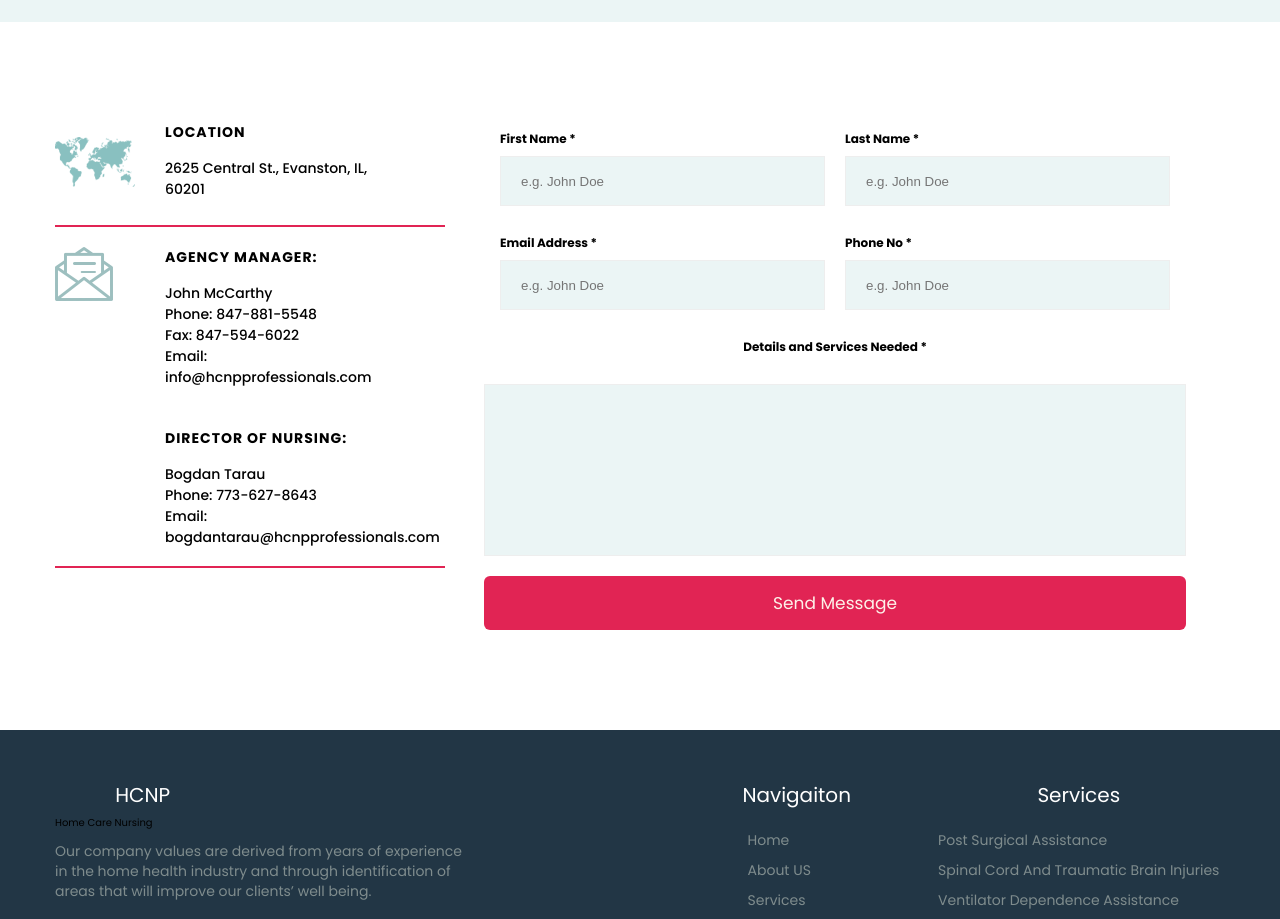
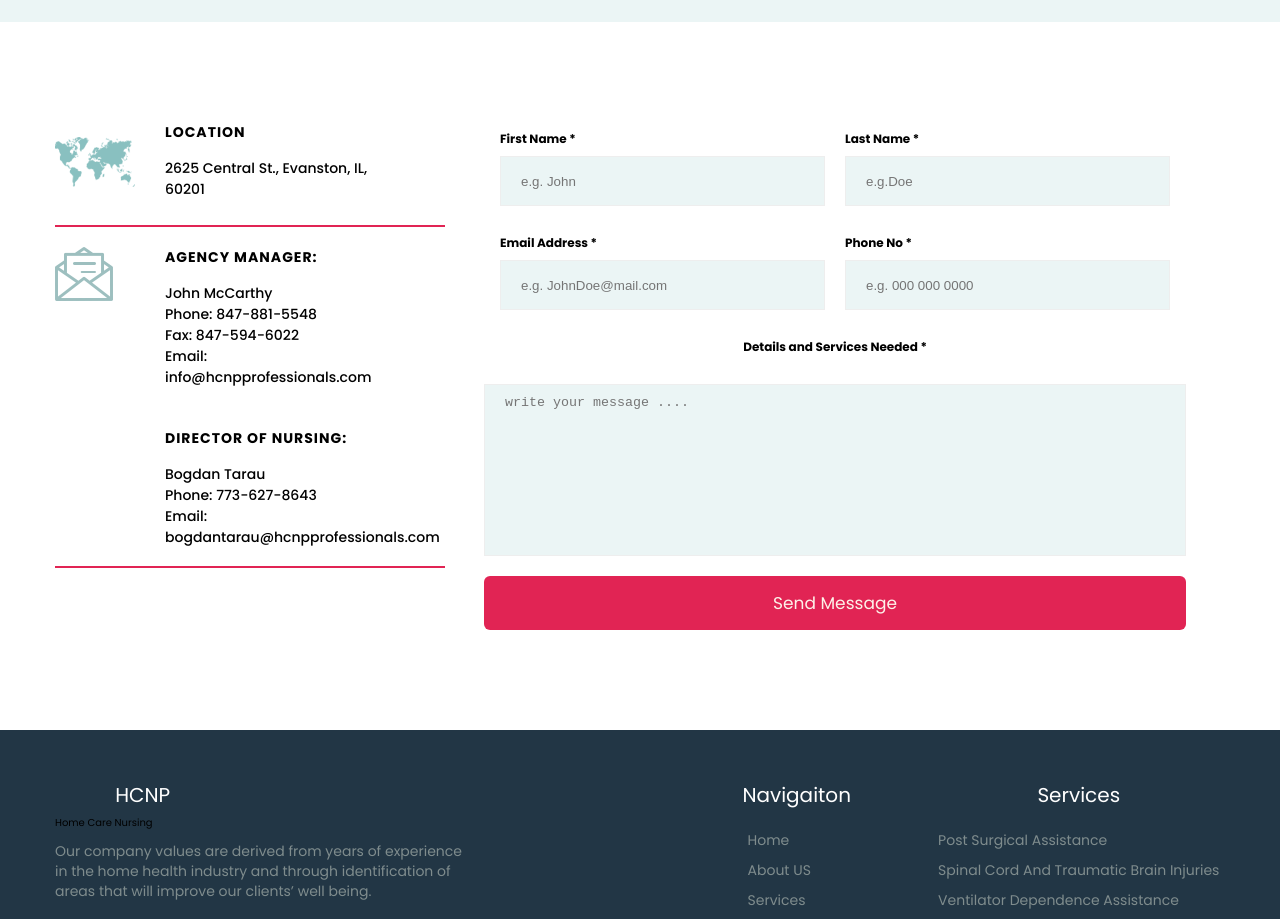
Before and after one commit to rusu55/hcnp-v2, a React (Create React App) app: page / in a window 1280 px wide. Shown: the part 5900-6819 px from the top of the page. Built offline with nearby package versions, Linux system fonts and the light colour scheme.

Commit message:
email form

```diff
--- a/package.json
+++ b/package.json
@@ -9,6 +9,7 @@
     "@testing-library/user-event": "^13.5.0",
     "aos": "^2.3.4",
     "concurrently": "^7.6.0",
+    "moment": "^2.29.4",
     "react": "^18.1.0",
     "react-dom": "^18.1.0",
     "react-helmet-async": "^1.3.0",
--- a/public/index.html
+++ b/public/index.html
@@ -43,5 +43,7 @@
       To begin the development, run `npm start` or `yarn start`.
       To create a production bundle, use `npm run build` or `yarn build`.
     -->
+
+    </script>
   </body>
 </html>
--- a/src/components/pages/contact/Contact.jsx
+++ b/src/components/pages/contact/Contact.jsx
@@ -1,4 +1,4 @@
-import React from 'react'
+import React, {useState} from 'react'
 import ContactForm from './ContactForm';
 import ContactLeft from './ContactLeft';
 
--- a/src/components/pages/contact/ContactForm.jsx
+++ b/src/components/pages/contact/ContactForm.jsx
@@ -1,33 +1,141 @@
-import React from 'react'
+import React, {useState} from 'react';
+import moment from 'moment/moment';
 
 const ContactForm = () => {
+
+    const initialValues = {
+        firstName: '',
+        lastName: '',
+        email: '',
+        phone: '',
+        message: '',
+      }
+
+      const errors = {}
+
+      const [formValues, setFormValues] = useState({});
+      const [formErrors, setFormErrors] = useState({});
+
+      const handleChange = (event) =>{
+        const {name, value} =  event.target;
+
+        setFormValues({
+          ...formValues,
+          [name]: value
+        })
+      }
+
+      const handleSubmit = (event) =>{
+        event.preventDefault()
+        const errors = validate(formValues)
+        setFormErrors(errors || {});
+
+        if(Object.keys(errors).length === 0) {
+
+            sendEmail()
+            setFormValues(initialValues)
+          }else{
+            console.log(formErrors)
+            return
+          }
+      }
+
+      const sendEmail = () =>{
+        const {firstName, lastName, email, message} = formValues
+        fetch("https://69zxy7wcg3.execute-api.us-east-1.amazonaws.com/send",
+          {
+            mode: "no-cors",
+            method: "POST",
+            headers: {
+              Accept: "application/json",
+              "Content-Type": "application/json",
+            },
+            body: JSON.stringify({
+              senderName: firstName + " " + lastName,
+              senderEmail: email,
+              subject: "Email received from Contact Form Website",
+              message: message,
+              date: moment(new Date()).format("DD/MM/YYYY")
+            })
+          });
+      };
+
+      const validate =(values) =>{
+        const errors = {}
+        const regex = /^[^\s@]+@[^\s@]+\.[^\s@]{2,}$/i;
+
+        if(!values.firstName){
+          errors.firstName = 'First Name is required!'
+        }
+        if(!values.lastName){
+            errors.lastName = 'Last Name is required!'
+          }
+        if(!values.email){
+          errors.email = 'Email is required'
+        }
+        else if(!regex.test(values.email)){
+          errors.email = 'Valid Email is required!'
+        }
+        if(!values.message) {
+          errors.message = 'Message can not be empty!'
+        }
+        return errors
+    }
+
   return (
     <>
+    <form id='sendEmail' onSubmit={handleSubmit}>
         <div className="row gap-2 form">
             <div className="col-5">
                 <label>First Name *</label>
-                <input type='text' name=''  placeholder='e.g. John Doe' ></input>
+                <input type='text'
+                    name='firstName'
+                    value={formValues.firstName}
+                    placeholder='e.g. John'
+                    onChange={handleChange}
+                 />
             </div>
             <div className="col-5">
-            <label>Last Name *</label>
-                <input type='email' name=''  placeholder='e.g. John Doe' ></input>
+                <label>Last Name *</label>
+                <input type='text'
+                        name='lastName'
+                        value={formValues.lastName}
+                        placeholder='e.g.Doe'
+                        onChange={handleChange}
+                    />
             </div>
         </div>
         <div className="row gap-2 mt-2">
             <div className="col-5">
                 <label>Email Address *</label>
-                <input type='text' name=''  placeholder='e.g. John Doe' ></input>
+                <input type='text'
+                    name='email'
+                    value={formValues.email}
+                    placeholder='e.g. JohnDoe@mail.com'
+                    onChange={handleChange}
+                 />
             </div>
             <div className="col-5">
             <label>Phone No *</label>
-                <input type='email' name=''  placeholder='e.g. John Doe' ></input>
+            <input type='text'
+                    name='phone'
+                    value={formValues.phone}
+                    placeholder='e.g. 000 000 0000'
+                    onChange={handleChange}
+                 />
             </div>
         </div>
         <div className="row gap-2 mt-2">
             <label>Details and Services Needed *</label>
-            <textarea cols="40" rows="10" />
+            <textarea cols="40" rows="10"
+                name='message'
+                placeholder='write your message ....'
+                value={formValues.message}
+                onChange={handleChange}
+            />
             <button className="btn btn--form">Send Message</button>
         </div>
+    </form>
     </>
   )
 }
--- a/src/components/pages/employment/EmploymentModal.jsx
+++ b/src/components/pages/employment/EmploymentModal.jsx
@@ -3,6 +3,8 @@ import React, {useContext} from 'react'
 import Modal from '../../page-parts/modal/Modal';
 import { GlobalContext } from '../../../context/Provider';
 import {closeModal} from '../../../context/actions/setModal';
+
+import FileUploader from '../../util/FileUploader';
 
 const EmploymentModal = () => {
     const {showModal, setShowModalDispatch} = useContext(GlobalContext)
@@ -37,6 +39,10 @@ const EmploymentModal = () => {
             </div>
         </div>
         <div className='row'>
+            <label>Attach Your Resume</label>
+            <FileUploader />
+         </div>
+        <div className='row'>
             <button className='btn' >Apply</button>
          </div>
         <div className='toggle-close' onClick={()=>closeModal(setShowModalDispatch)}>
--- /dev/null
+++ b/src/components/util/FileUploader.jsx
@@ -0,0 +1,15 @@
+import React from 'react'
+
+const FileUploader = () => {
+  return (
+    <>
+        <div className="file-card">
+            <div className="file-inputs">
+                <input type="file" />
+            </div>
+        </div>
+    </>
+  )
+}
+
+export default FileUploader
```
Also changed, not shown: 1 other file (tests, documents, lock files or other folders).
